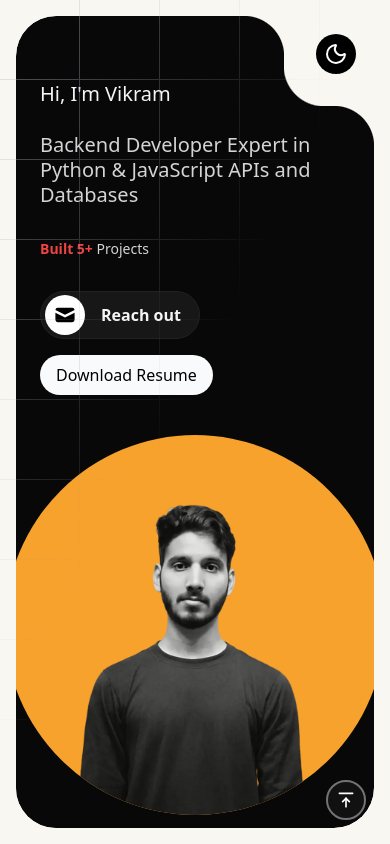
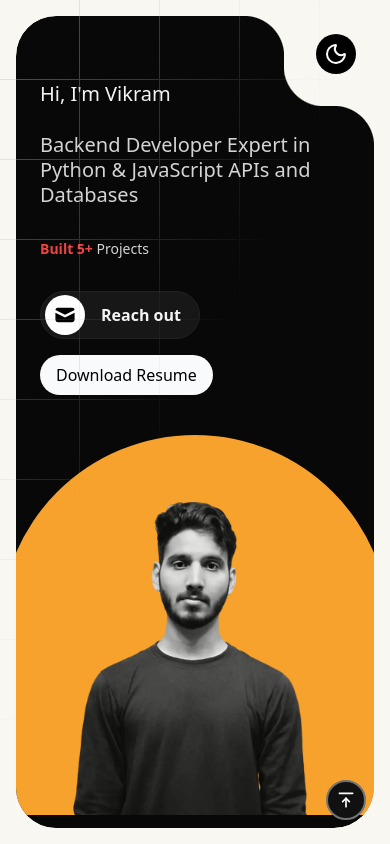
Before and after one commit to hustlewithvikram/vikram, a Next.js app: page / in a window 390 px wide. Shown: the top 844 px of the page. Built offline with nearby package versions, Linux system fonts and the light colour scheme; a web font is replaced by a local one.

Commit message:
feat: update Hero component layout for responsive design

```diff
--- a/app/components/sections/Hero.jsx
+++ b/app/components/sections/Hero.jsx
@@ -91,7 +91,7 @@ export default function Hero() {
 				</article>
 
 				{/* RIGHT SECTION */}
-				<aside className="relative md:w-[420px] md:h-[420px] w-[380px] h-[380px] rounded-full overflow-hidden flex-shrink-0 bg-themeColor">
+				<aside className="relative md:w-[420px] md:h-[420px] w-screen h-[380px] rounded-t-full md:rounded-full overflow-hidden flex-shrink-0 bg-themeColor">
 					<motion.div
 						variants={fadeInItem}
 						initial="hidden"
```
